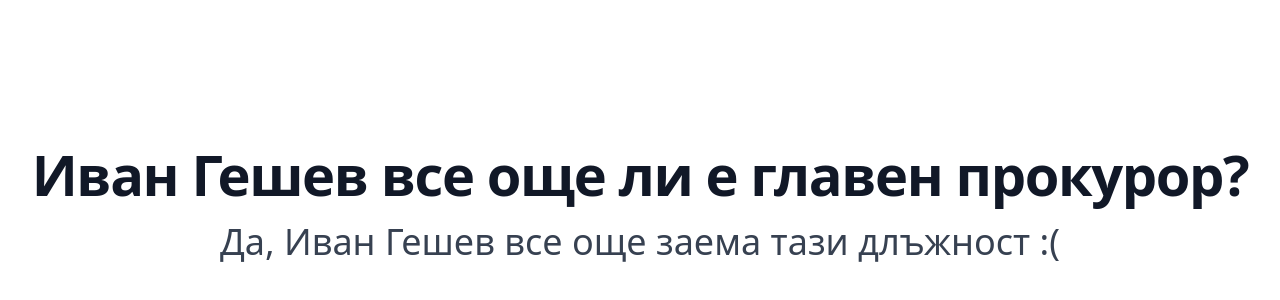
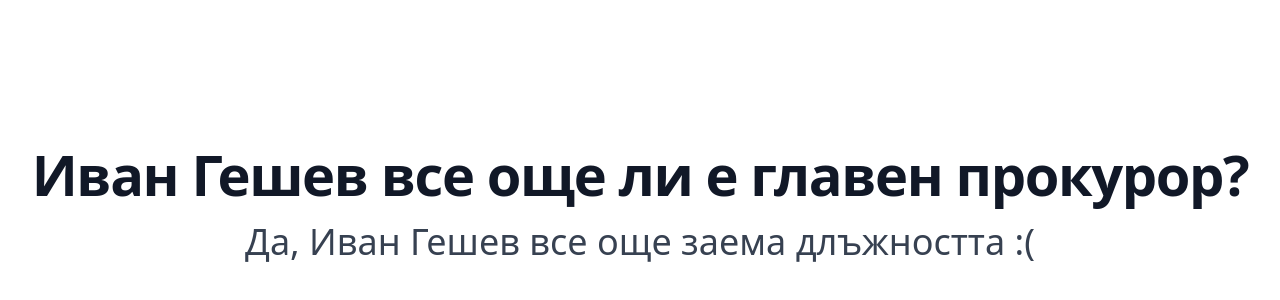
Before and after one commit to krasenyp/-.com, a plain HTML site: page index.html in a window 1280 px wide. Shown: the part 196-496 px from the top of the page. Drawn offline with Linux system fonts and the light colour scheme.

Commit message:
Update content

```diff
--- a/index.html
+++ b/index.html
@@ -94,7 +94,7 @@
 <body>
   <main>
     <h1>Иван Гешев все още ли е главен прокурор?</h1>
-    <h2>Да, Иван Гешев все още заема тази длъжност :(</h2>
+    <h2>Да, Иван Гешев все още заема длъжността :(</h2>
   </main>
 </body>
 </html>
```
